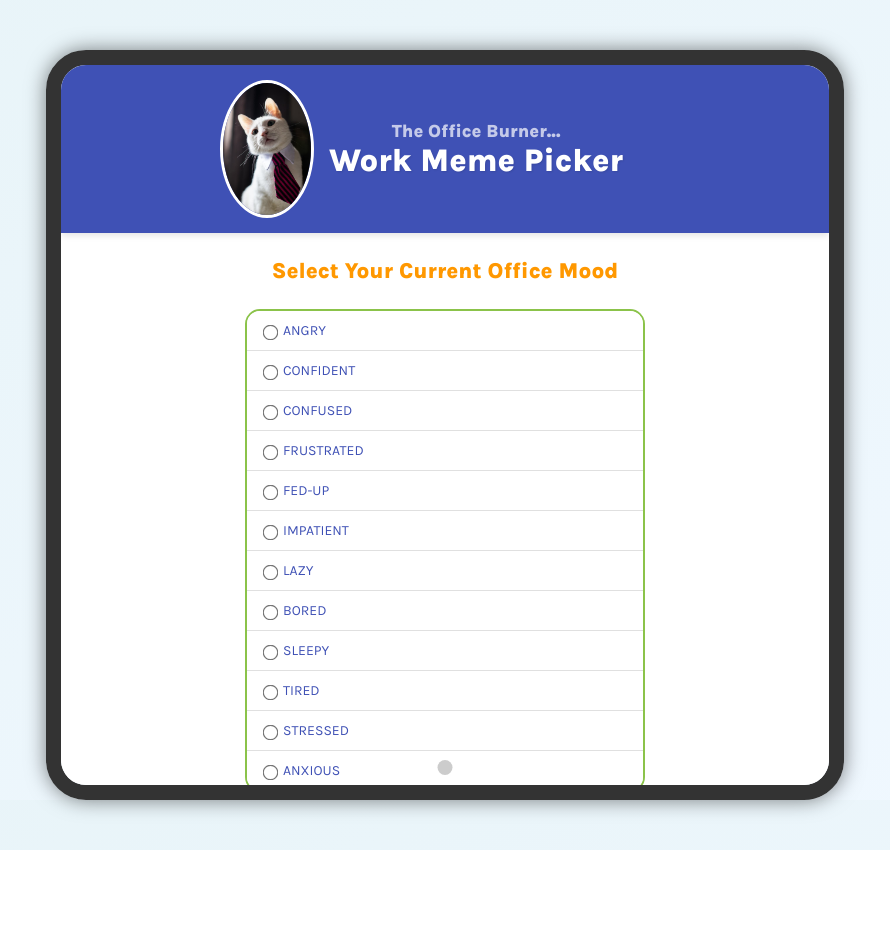
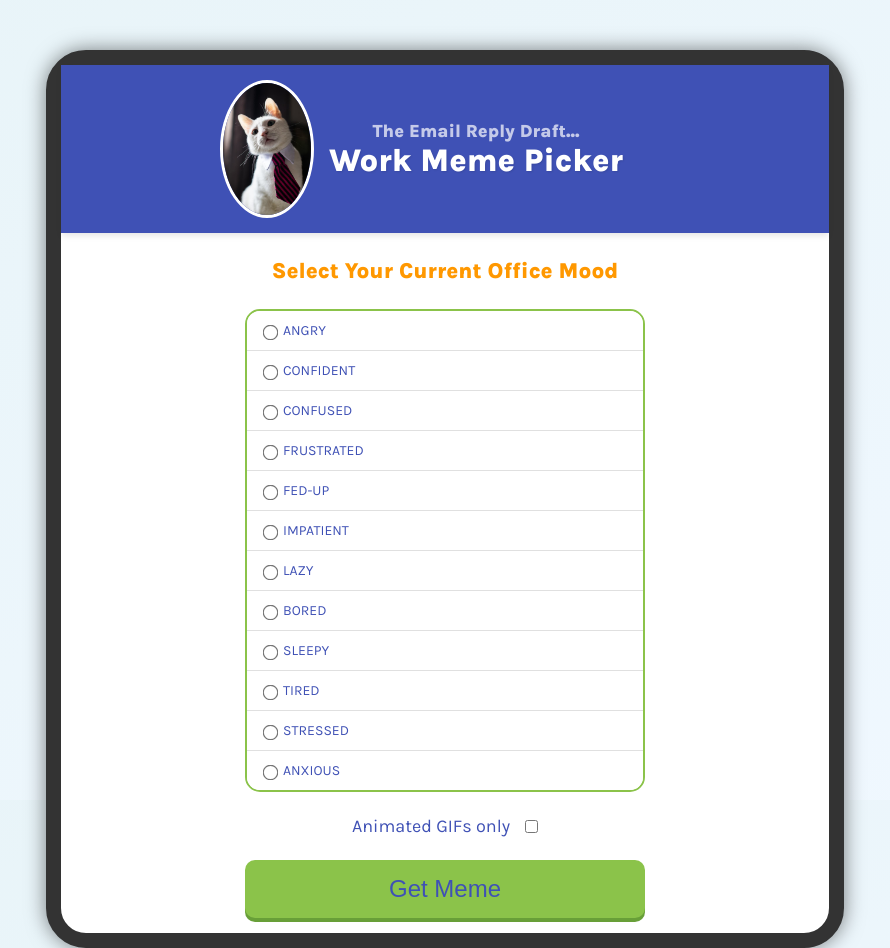
Before and after one commit to Anuska86/Work-memes, a plain HTML site: page index.html in a window 1280 px wide. Shown: the top 948 px of the page, without its empty margins (195-1085 px from the left). Before the commit the page ends 850 px from the top, so only its background shows below. Drawn offline with Linux system fonts and the light colour scheme.

Commit message:
email reply

```diff
--- a/index.css
+++ b/index.css
@@ -154,28 +154,14 @@ input[type="radio"] {
 .tablet-container {
   width: 768px;
   max-width: 90vw;
-  height: 1024px;
-  max-height: 90vh;
+  position: relative;
+  margin: 50px auto;
   position: relative;
   margin: 50px auto;
   border: 15px solid #333;
   border-radius: 40px;
   box-shadow: 0 0 20px rgba(0, 0, 0, 0.5);
-  overflow-y: auto;
   background-color: #ffffff;
-}
-
-.tablet-container::after {
-  content: "";
-  display: block;
-  width: 15px;
-  height: 15px;
-  background-color: #ccc;
-  border-radius: 50%;
-  position: absolute;
-  bottom: 10px;
-  left: 50%;
-  transform: translateX(-50%);
 }
 
 /* modal */
--- a/index.html
+++ b/index.html
@@ -16,7 +16,7 @@
         <div class="header-inner">
           <img src="./images/work-cat.png" class="office-logo-img" />
           <div>
-            <h2>The Office Burner...</h2>
+            <h2>The Email Reply Draft...</h2>
             <h1>Work Meme Picker</h1>
           </div>
         </div>
```
